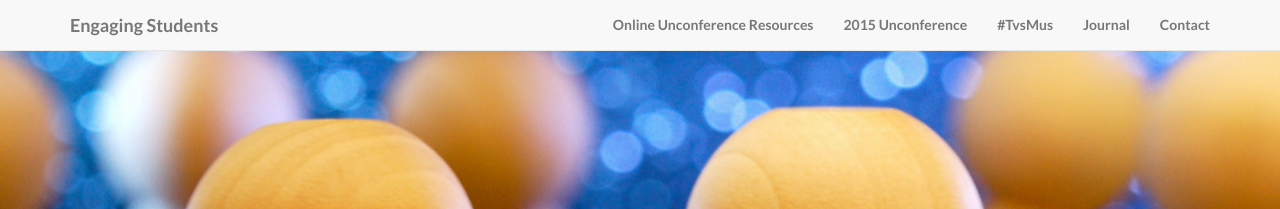
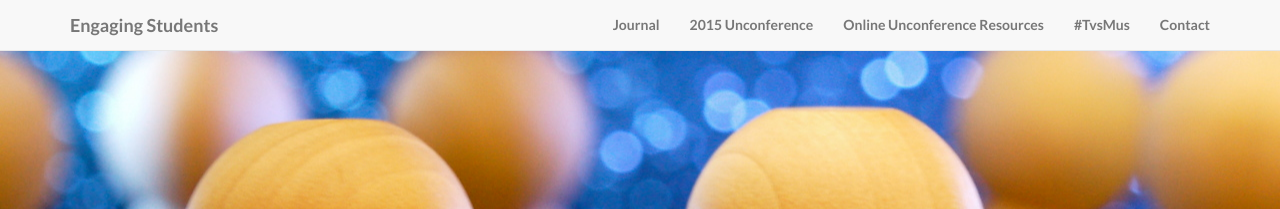
Before and after one commit to flipcamp/flipcamp.github.io, a Jekyll site: the page built from index.html, in a window 1280 px wide. Shown: the top 209 px of the page. Built offline with Jekyll 4.4.1, drawn with Linux system fonts in a browser that asks for light colours.

```diff
--- a/_includes/header.html
+++ b/_includes/header.html
@@ -15,16 +15,16 @@
         <div class="collapse navbar-collapse" id="bs-example-navbar-collapse-1">
             <ul class="nav navbar-nav navbar-right">
                 <li>
-                    <a href="/unconference2015/">Online Unconference Resources</a>
+                    <a href="http://flipcamp.org/engagingstudents/">Journal</a>
                 </li>
                 <li>
                     <a href="http://flipcampmt.wordpress.com">2015 Unconference</a>
                 </li>
                 <li>
-                    <a href="/TvsMus/">#TvsMus</a>
+                    <a href="/unconference2015/">Online Unconference Resources</a>
                 </li>
                 <li>
-                    <a href="http://flipcamp.org/engagingstudents/">Journal</a>
+                    <a href="/TvsMus/">#TvsMus</a>
                 </li>
                 <li>
                     <a href="#contact">Contact</a>
```
